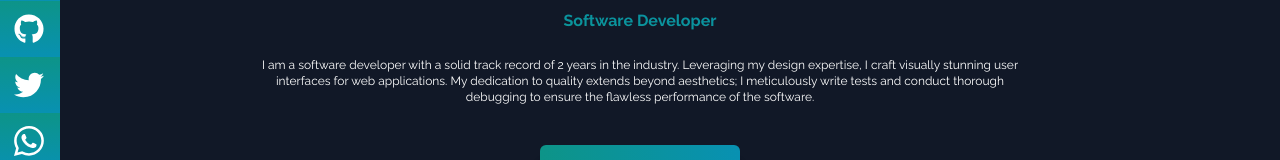
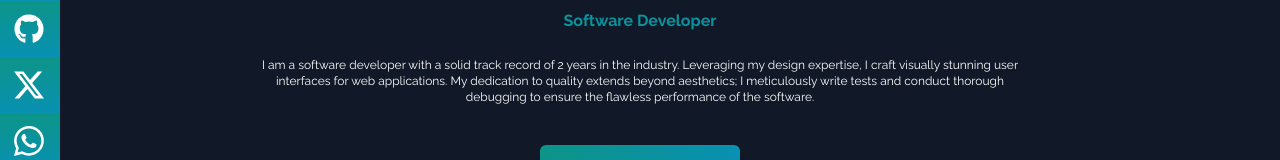
Before and after one commit to Bahkho/Portfolio, a React (Vite) app: page / in a window 1280 px wide. Shown: the part 335-495 px from the top of the page. Built offline with nearby package versions, Linux system fonts and the light colour scheme.

Commit message:
updated x twitter icon

```diff
--- a/package.json
+++ b/package.json
@@ -13,7 +13,7 @@
     "@emailjs/browser": "^3.11.0",
     "react": "^18.2.0",
     "react-dom": "^18.2.0",
-    "react-icons": "^4.8.0",
+    "react-icons": "^4.12.0",
     "react-scroll": "^1.8.9",
     "react-scroll-to-top": "^3.0.0",
     "react-type-animation": "^3.0.1",
--- a/src/components/Contact.jsx
+++ b/src/components/Contact.jsx
@@ -1,7 +1,7 @@
 import React, { useRef } from "react";
 import emailjs from "@emailjs/browser";
 import Swal from "sweetalert2";
-import { FaGithub, FaLinkedin, FaTwitter } from "react-icons/fa";
+import { FaGithub, FaLinkedin } from "react-icons/fa";
 import { BsWhatsapp, BsTwitterX } from "react-icons/bs";
 
 const Contact = (props) => {
@@ -65,7 +65,7 @@ const Contact = (props) => {
       id: 3,
       child: <BsTwitterX size={40} />,
       href: "https://twitter.com/Bahkho______",
-      text: "X-Twitter",
+      text: "X",
     },
     {
       id: 4,
--- a/src/components/SocialLinks.jsx
+++ b/src/components/SocialLinks.jsx
@@ -1,6 +1,6 @@
 import React from "react";
 import { FaGithub, FaLinkedin, FaTwitter } from "react-icons/fa";
-import { BsWhatsapp } from "react-icons/bs";
+import { BsWhatsapp, BsTwitterX } from "react-icons/bs";
 
 const SocialLinks = (props) => {
   const links = [
@@ -27,7 +27,7 @@ const SocialLinks = (props) => {
       id: 3,
       child: (
         <>
-          Twitter <FaTwitter size={30} />
+          X <BsTwitterX size={30} />
         </>
       ),
       href: "https://twitter.com/Bahkho______",
```
Also changed, not shown: 1 other file (tests, documents, lock files or other folders).
